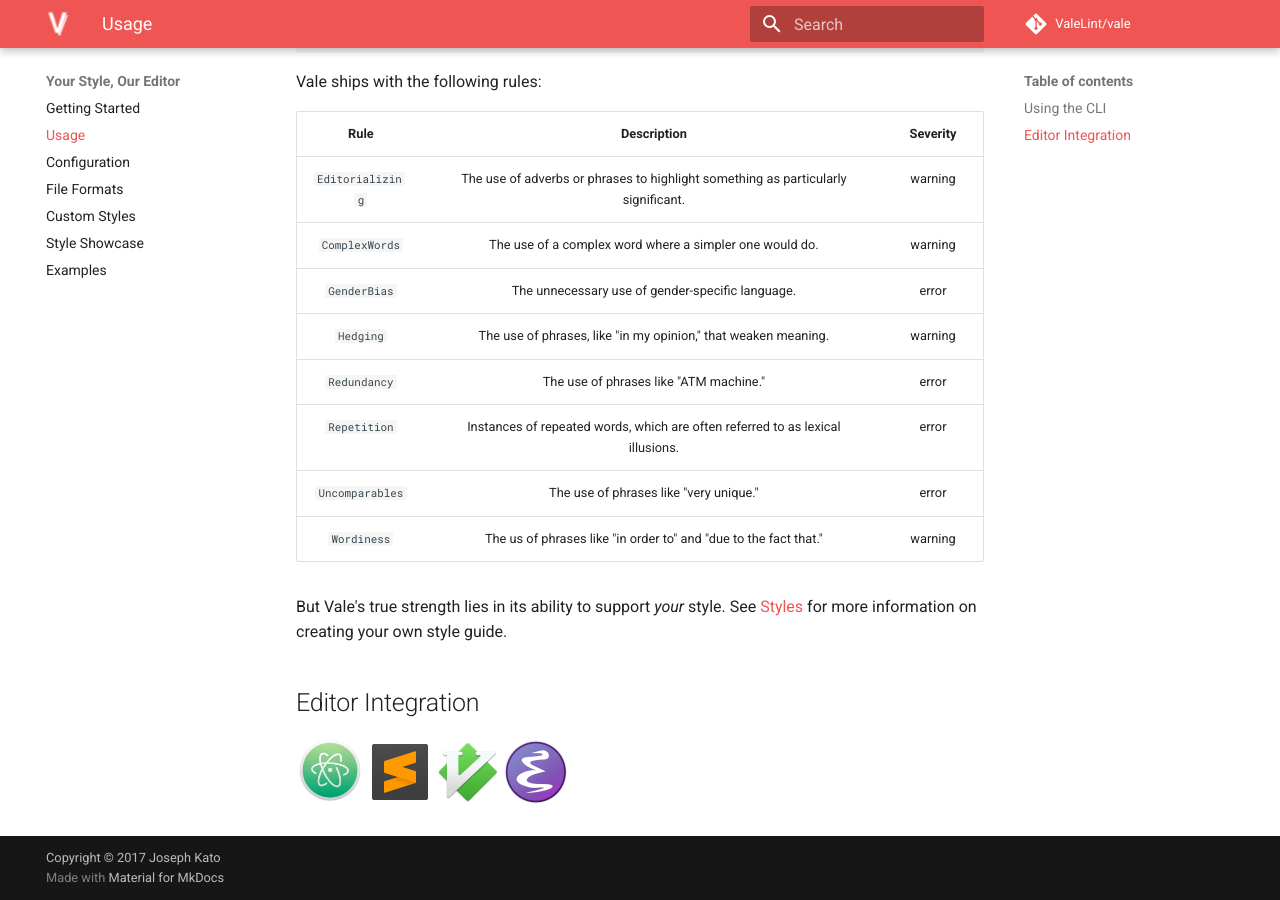
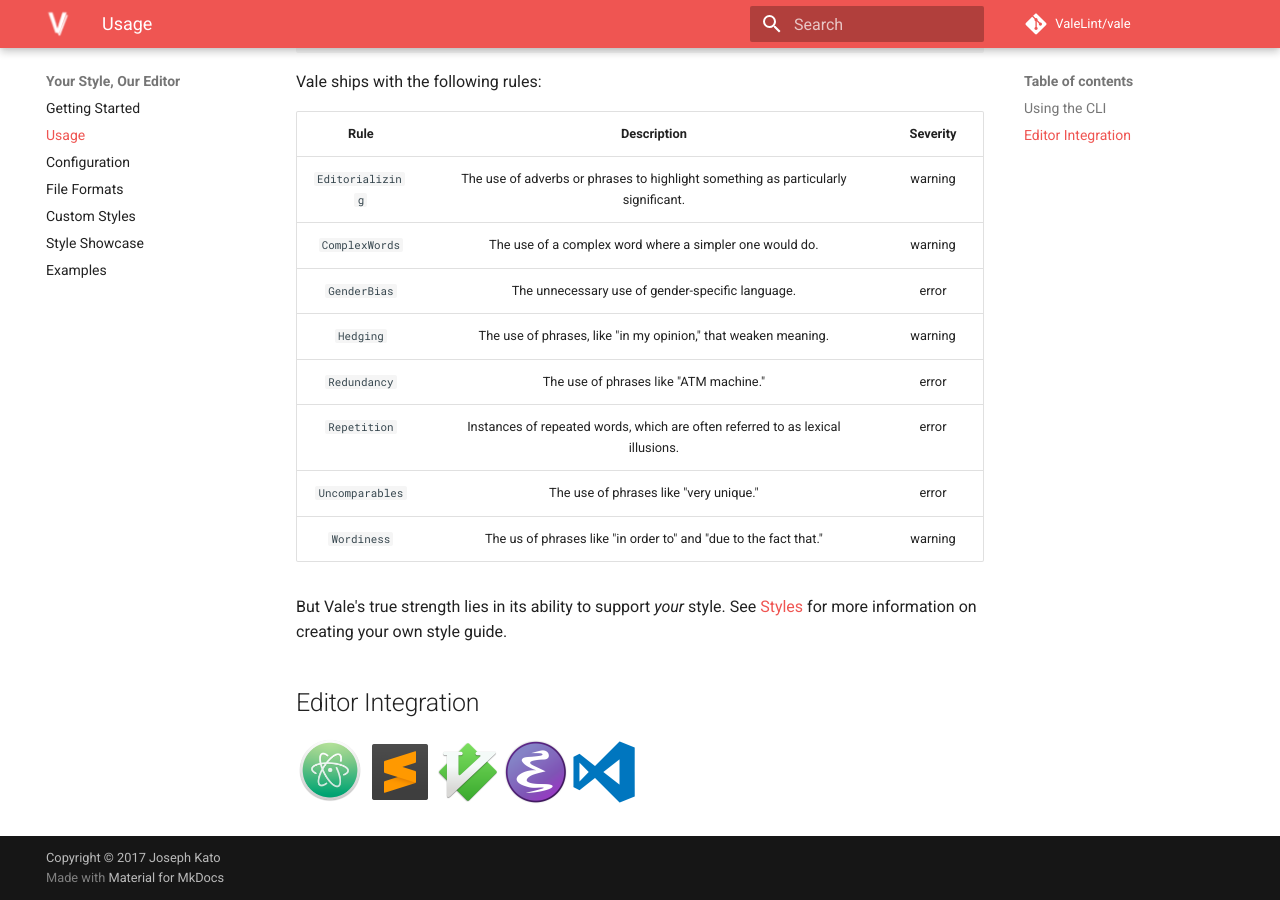
Before and after one commit to wouter-veeken/docs, an MkDocs documentation site: the page built from content/usage.md, in a window 1280 px wide and 900 px high, scrolled down 962 px. Built offline with MkDocs 1.6.1 and Material for MkDocs 9.7.7, drawn with Linux system fonts in a browser that asks for light colours; comment, search, counter and statistics services are not loaded; old or Windows-style settings are respelled for this version of MkDocs.

Commit message:
add VS Code

```diff
--- a/content/usage.md
+++ b/content/usage.md
@@ -73,6 +73,8 @@
 <a href="https://github.com/w0rp/ale"><img alt="Vim Logo" src="../img/vim.png" title="Vim (ALE)" width="64" height="64"></a>
 
 <a href="https://github.com/abingham/flycheck-vale"><img alt="Emacs Logo" src="../img/emacs.png" title="Emacs" width="64" height="64"></a>
+
+<a href="https://marketplace.visualstudio.com/items?itemName=lunaryorn.vale"><img alt="VS Code Logo" src="../img/vscode.png" title="Visual Studio Code" width="64" height="64"></a>
 </p>
 
 <!-- vale docs.Branding = YES -->
```
Also changed, not shown: content/img/sublime-old.png (deleted), content/img/vscode.png (added).
